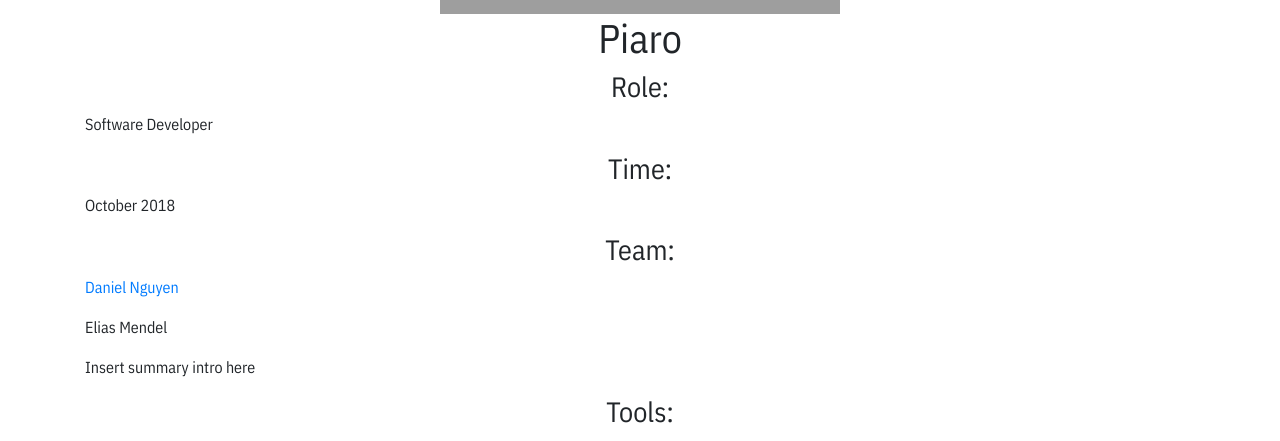
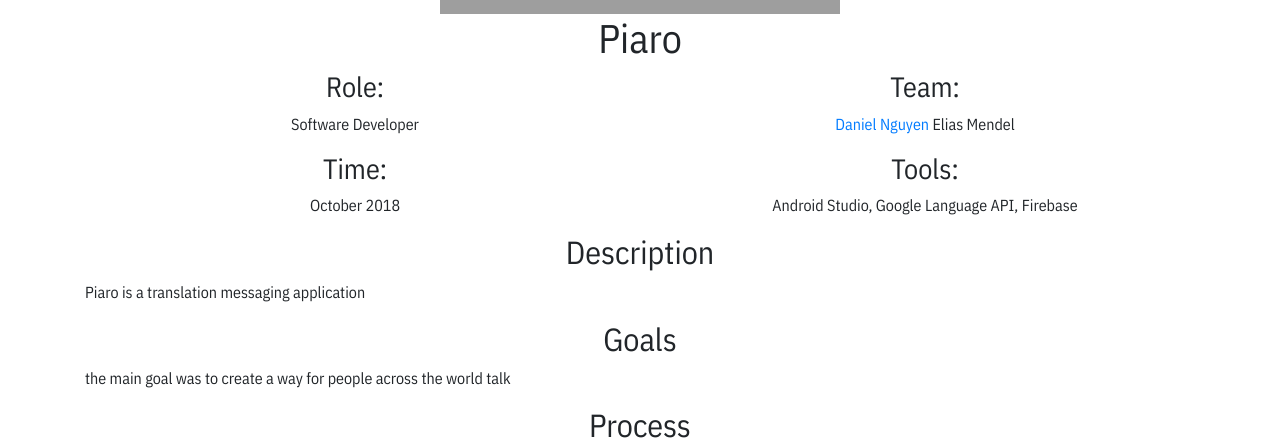
Before and after one commit to Uyedacb/personal-website, a React (Create React App) app: page /projects/1 in a window 1280 px wide. Shown: the part 342-783 px from the top of the page. Built offline with nearby package versions, Linux system fonts and the light colour scheme; grey boxes are pictures that could not be loaded.

Commit message:
modify css

```diff
--- a/src/ProjectPage.js
+++ b/src/ProjectPage.js
@@ -26,20 +26,23 @@ export default class ProjectPage extends Component {
           <Row className="text-center">
             <Col className="text-justify project-page">
               <h1>Piaro</h1>
-              <div className="role-summary">
+              <Row className="role-summary">
+                <Col>
                   <h3>Role:</h3>
                   <p>Software Developer</p>
                   <h3>Time:</h3>
                   <p>October 2018</p>
+                </Col>
+                <Col>
                   <h3>Team:</h3>
-                <a href="danielnguyen.me" target="_blank"><p>Daniel Nguyen</p></a>
-                <p>Elias Mendel</p>
-                <p>Insert summary intro here</p>
+                  <p><a href="danielnguyen.me" target="_blank">Daniel Nguyen</a> Elias Mendel</p>
                   <h3>Tools:</h3>
-              </div>
+                  <p>Android Studio, Google Language API, Firebase</p>
+                </Col>
+              </Row>
               <div>
               <h2>Description</h2>
-              <p>Piaro is translating messaging application</p>
+              <p>Piaro is a translation messaging application</p>
               <h2>Goals</h2>
               <p>the main goal was to create a way for people across the world talk</p>
               <h2>Process</h2>
--- a/src/assests/projectPage.css
+++ b/src/assests/projectPage.css
@@ -1,3 +1,7 @@
 .project-page h1, .project-page h2, .project-page h3 {
   text-align: center;
 }
+
+.role-summary p {
+  text-align: center;
+}
```
Lines whose indentation alone changed are shown as unchanged.
